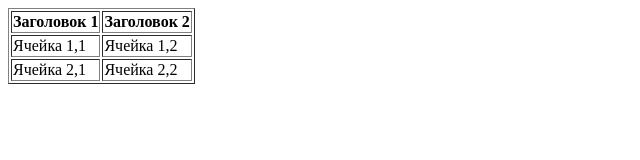
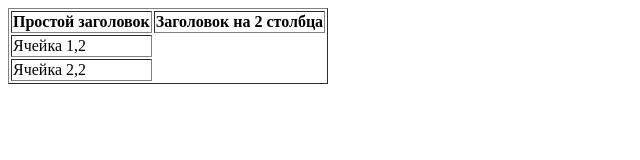
Before and after one commit to IvaPopov/8, a plain HTML site: page index.html in a window 1280 px wide. Shown: the whole page, without its empty margins (0-640 px from the left). Drawn offline with Linux system fonts and the light colour scheme.

Commit message:
Update index.html

```diff
--- a/index.html
+++ b/index.html
@@ -9,17 +9,17 @@
 <table border="1">
   <thead>
   <tr>
-    <th>Заголовок 1</th>
-    <th>Заголовок 2</th>
+    <th>Простой заголовок</th>
+    <th>Заголовок на 2 столбца</th>
   </tr>
 </thead>
 <tbody>
   <tr>
-    <td>Ячейка 1,1</td>
+
     <td>Ячейка 1,2</td>
   </tr>
   <tr>
-    <td>Ячейка 2,1</td>
+
     <td>Ячейка 2,2</td>
   </tr>
 </tbody>
```
